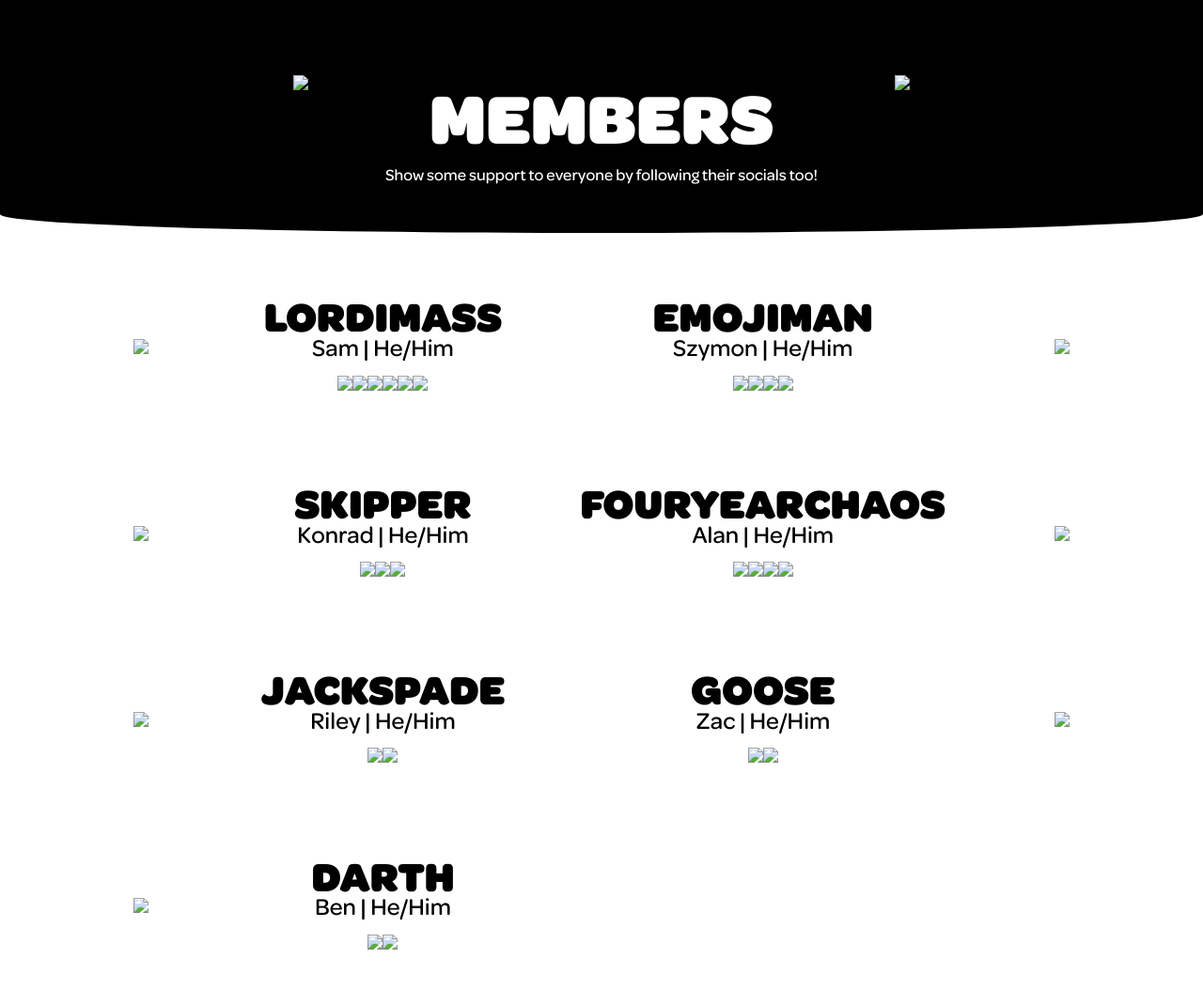
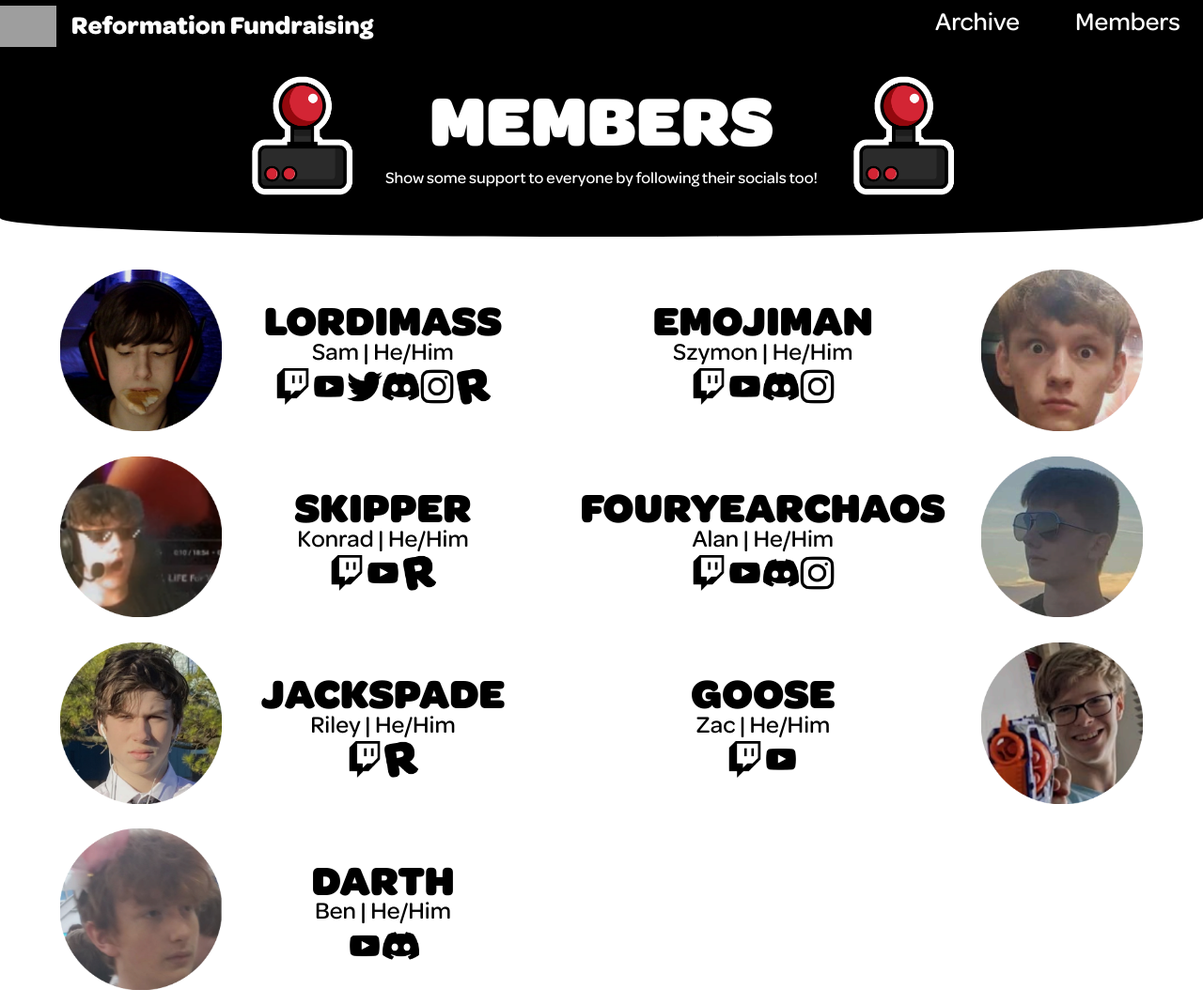
Before and after one commit to Lordimass/reformationfundraising.com, a plain HTML site: page members/index.html in a window 1280 px wide. Shown: the whole page at 94% size. Drawn offline with Linux system fonts and the light colour scheme; files that its build step writes are made by us from their sources; grey boxes are pictures that could not be loaded; files whose address does not match are found by name.

Commit message:
File reference fixes

```diff
--- a/loadheader.js
+++ b/loadheader.js
@@ -1,4 +1,4 @@
-const homePageURL = "rff.lordimass.net"
+const homePageURL = "https://rff.lordimass.net"
 
 // Get root element
 const headerContainer = document.getElementById("header")
@@ -17,7 +17,7 @@ const logoIconLink = document.createElement("a")
 logoIconLink.setAttribute("href", homePageURL)
 
 const logoIconImg = document.createElement("img")
-logoIconImg.setAttribute("src", "images/logosmol.png")
+logoIconImg.setAttribute("src", homePageURL+"/images/logosmol.png")
 
 const logoText = document.createElement("div")
 logoText.setAttribute("id", "logo-text")
@@ -42,7 +42,7 @@ dropdownContent.setAttribute("class", "dropdown-content")
 const latestYear = 2024
 for (let i = 2020; i <= latestYear; i++) {
     const year = document.createElement("a")
-    year.setAttribute("href", `${i}-stream.html`)
+    year.setAttribute("href", homePageURL+`/${i}-stream`)
     year.setAttribute("id", `stream${i}`)
     year.innerText = i
     dropdownContent.appendChild(year)
@@ -53,7 +53,7 @@ members.setAttribute("class", "nav")
 members.setAttribute("id", "members")
 
 const membersLink = document.createElement("a")
-membersLink.setAttribute("href", "members.html")
+membersLink.setAttribute("href", homePageURL+"/members")
 membersLink.innerText = "Members"
 
 // Nest elements
--- a/members/index.html
+++ b/members/index.html
@@ -1,21 +1,21 @@
 <!DOCTYPE html>
 <html>
     <head>
-        <link rel="stylesheet" type="text/css" rel="noopener" target="_blank" href="common.css">
+        <link rel="stylesheet" type="text/css" rel="noopener" target="_blank" href="../common.css">
         <link rel="stylesheet" type="text/css" rel="noopener" target="_blank" href="members.css">
-        <link rel="stylesheet" type="text/css" rel="noopener" target="_blank" href="header.css">
+        <link rel="stylesheet" type="text/css" rel="noopener" target="_blank" href="../header.css">
     </head>
 
     <body style="margin:0">
         <div id="header"></div>
-        <script src="loadheader.js"></script>
+        <script src="../loadheader.js"></script>
     </body>
 
     <div id="title-container">
     <div id="title-box">
         <div id="title-content-container">
-            <div class="Logo-2"><img src="images/logo.png" style="width:100%"></div>
-            <div class="Logo-1"><img src="images/logo.png" style="width:100%"></div>
+            <div class="Logo-2"><img src="../images/logo.png" style="width:100%"></div>
+            <div class="Logo-1"><img src="../images/logo.png" style="width:100%"></div>
             <div class="Streamers-Title"><h1>MEMBERS</h1></div>
             <div class="Streamers-Subtitle"><p>Show some support to everyone by following their socials too!</p></div>
         </div>
@@ -24,25 +24,25 @@
     </div>
 
     <div class="streamers">
-        <div class="img1"><img src="images/streamer-icons/lordimass-icon.png"></div>
-        <div class="img2"><img src="images/streamer-icons/emojiman-icon.png"></div>
-        <div class="img3"><img src="images/streamer-icons/skipper-icon.png"></div>
-        <div class="img4"><img src="images/streamer-icons/chaos-icon.png"></div>
-        <div class="img5"><img src="images/streamer-icons/jackspade-icon.png"></div>
-        <div class="img6"><img src="images/streamer-icons/goose-icon.png"></div>
-        <div class="img7"><img src="images/streamer-icons/darth-icon.png"></div>
+        <div class="img1"><img src="../images/streamer-icons/lordimass-icon.png"></div>
+        <div class="img2"><img src="../images/streamer-icons/emojiman-icon.png"></div>
+        <div class="img3"><img src="../images/streamer-icons/skipper-icon.png"></div>
+        <div class="img4"><img src="../images/streamer-icons/chaos-icon.png"></div>
+        <div class="img5"><img src="../images/streamer-icons/jackspade-icon.png"></div>
+        <div class="img6"><img src="../images/streamer-icons/goose-icon.png"></div>
+        <div class="img7"><img src="../images/streamer-icons/darth-icon.png"></div>
         <div class="img8"><img src=""></div>
         <div class="info1">
             <div class="streamer"> <!-- LORDIMASS -->
                 <div class="username">LORDIMASS</div>
                 <div class="name-pronouns">Sam | He/Him</div>
                 <div class="socials">
-                    <a href="https://twitch.tv/lordimass"><img src="images/social-platform-icons/twitch.jpg"></a>
-                    <a href="https://www.youtube.com/@lordimass1713/playlists"><img src="images/social-platform-icons/youtube.jpg"></a>
-                    <a href="https://x.com/lordimass"><img src="images/social-platform-icons/twitter.jpg"></a>
-                    <a href="https://discord.com/users/969949353605230604"><img src="images/social-platform-icons/discord.jpg"></a>
-                    <a href="https://instagram.com/lordimass"><img src="images/social-platform-icons/instagram.jpg"></a>
-                    <a href="https://reformation.wiki.gg/Lordimass"><img src="images/social-platform-icons/rfwiki.jpg"></a>
+                    <a href="https://twitch.tv/lordimass"><img src="../images/social-platform-icons/twitch.jpg"></a>
+                    <a href="https://www.youtube.com/@lordimass1713/playlists"><img src="../images/social-platform-icons/youtube.jpg"></a>
+                    <a href="https://x.com/lordimass"><img src="../images/social-platform-icons/twitter.jpg"></a>
+                    <a href="https://discord.com/users/969949353605230604"><img src="../images/social-platform-icons/discord.jpg"></a>
+                    <a href="https://instagram.com/lordimass"><img src="../images/social-platform-icons/instagram.jpg"></a>
+                    <a href="https://reformation.wiki.gg/Lordimass"><img src="../images/social-platform-icons/rfwiki.jpg"></a>
                 </div>
               </div>
         </div>
@@ -51,10 +51,10 @@
                 <div class="username">EMOJIMAN</div>
                 <div class="name-pronouns">Szymon | He/Him</div>
                 <div class="socials">
-                    <a href="https://twitch.tv/TheEmojiMan1"><img src="images/social-platform-icons/twitch.jpg"></a>
-                    <a href="https://www.youtube.com/channel/UCj98BlRWFbSXq5Dd8yKle6Q"><img src="images/social-platform-icons/youtube.jpg"></a>
-                    <a href="https://discord.com/users/241601086568267776"><img src="images/social-platform-icons/discord.jpg"></a>
-                    <a href="https://instagram.com/i.am.szymon"><img src="images/social-platform-icons/instagram.jpg"></a>
+                    <a href="https://twitch.tv/TheEmojiMan1"><img src="../images/social-platform-icons/twitch.jpg"></a>
+                    <a href="https://www.youtube.com/channel/UCj98BlRWFbSXq5Dd8yKle6Q"><img src="../images/social-platform-icons/youtube.jpg"></a>
+                    <a href="https://discord.com/users/241601086568267776"><img src="../images/social-platform-icons/discord.jpg"></a>
+                    <a href="https://instagram.com/i.am.szymon"><img src="../images/social-platform-icons/instagram.jpg"></a>
                 </div>
               </div>
         </div>
@@ -63,9 +63,9 @@
                 <div class="username">SKIPPER</div>
                 <div class="name-pronouns">Konrad | He/Him</div>
                 <div class="socials">
-                    <a href="https://www.twitch.tv/masterskipper_"><img src="images/social-platform-icons/twitch.jpg"></a>
-                    <a href="https://www.youtube.com/channel/UCwYIvxb2pGDQvWL0J340wzg"><img src="images/social-platform-icons/youtube.jpg"></a>
-                    <a href="https://reformation.wiki.gg/Skipper"><img src="images/social-platform-icons/rfwiki.jpg"></a>
+                    <a href="https://www.twitch.tv/masterskipper_"><img src="../images/social-platform-icons/twitch.jpg"></a>
+                    <a href="https://www.youtube.com/channel/UCwYIvxb2pGDQvWL0J340wzg"><img src="../images/social-platform-icons/youtube.jpg"></a>
+                    <a href="https://reformation.wiki.gg/Skipper"><img src="../images/social-platform-icons/rfwiki.jpg"></a>
                 </div>
               </div>
         </div>
@@ -74,10 +74,10 @@
                 <div class="username">FOURYEARCHAOS</div>
                 <div class="name-pronouns">Alan | He/Him</div>
                 <div class="socials">
-                    <a href="https://www.twitch.tv/four_year_chaos"><img src="images/social-platform-icons/twitch.jpg"></a>
-                    <a href="https://www.youtube.com/@Four_Year_Chaos"><img src="images/social-platform-icons/youtube.jpg"></a>
-                    <a href="https://discord.com/users/646413778807816194"><img src="images/social-platform-icons/discord.jpg"></a>
-                    <a href="https://www.instagram.com/four_year_chaos"><img src="images/social-platform-icons/instagram.jpg"></a>
+                    <a href="https://www.twitch.tv/four_year_chaos"><img src="../images/social-platform-icons/twitch.jpg"></a>
+                    <a href="https://www.youtube.com/@Four_Year_Chaos"><img src="../images/social-platform-icons/youtube.jpg"></a>
+                    <a href="https://discord.com/users/646413778807816194"><img src="../images/social-platform-icons/discord.jpg"></a>
+                    <a href="https://www.instagram.com/four_year_chaos"><img src="../images/social-platform-icons/instagram.jpg"></a>
                 </div>
               </div>
         </div>
@@ -86,8 +86,8 @@
                 <div class="username">JACKSPADE</div>
                 <div class="name-pronouns">Riley | He/Him</div>
                 <div class="socials">
-                    <a href="https://www.twitch.tv/jacksp4de"><img src="images/social-platform-icons/twitch.jpg"></a>
-                    <a href="https://reformation.wiki.gg/wiki/JackSpade"><img src="images/social-platform-icons/rfwiki.jpg"></a>
+                    <a href="https://www.twitch.tv/jacksp4de"><img src="../images/social-platform-icons/twitch.jpg"></a>
+                    <a href="https://reformation.wiki.gg/wiki/JackSpade"><img src="../images/social-platform-icons/rfwiki.jpg"></a>
                 </div>
               </div>
         </div>
@@ -96,8 +96,8 @@
                 <div class="username">GOOSE</div>
                 <div class="name-pronouns">Zac | He/Him</div>
                 <div class="socials">
-                    <a href="https://www.twitch.tv/Oddsocks333"><img src="images/social-platform-icons/twitch.jpg"></a>
-                    <a href="https://www.youtube.com/@GosoeGoose"><img src="images/social-platform-icons/youtube.jpg"></a>
+                    <a href="https://www.twitch.tv/Oddsocks333"><img src="../images/social-platform-icons/twitch.jpg"></a>
+                    <a href="https://www.youtube.com/@GosoeGoose"><img src="../images/social-platform-icons/youtube.jpg"></a>
                 </div>
               </div>
         </div>
@@ -106,8 +106,8 @@
                 <div class="username">DARTH</div>
                 <div class="name-pronouns">Ben | He/Him</div>
                 <div class="socials">
-                    <a href="https://www.youtube.com/@DarthDankulous"><img src="images/social-platform-icons/youtube.jpg"></a>
-                    <a href="https://discord.com/users/711871288997576704"><img src="images/social-platform-icons/discord.jpg"></a>
+                    <a href="https://www.youtube.com/@DarthDankulous"><img src="../images/social-platform-icons/youtube.jpg"></a>
+                    <a href="https://discord.com/users/711871288997576704"><img src="../images/social-platform-icons/discord.jpg"></a>
                 </div>
               </div>
         </div>
```
